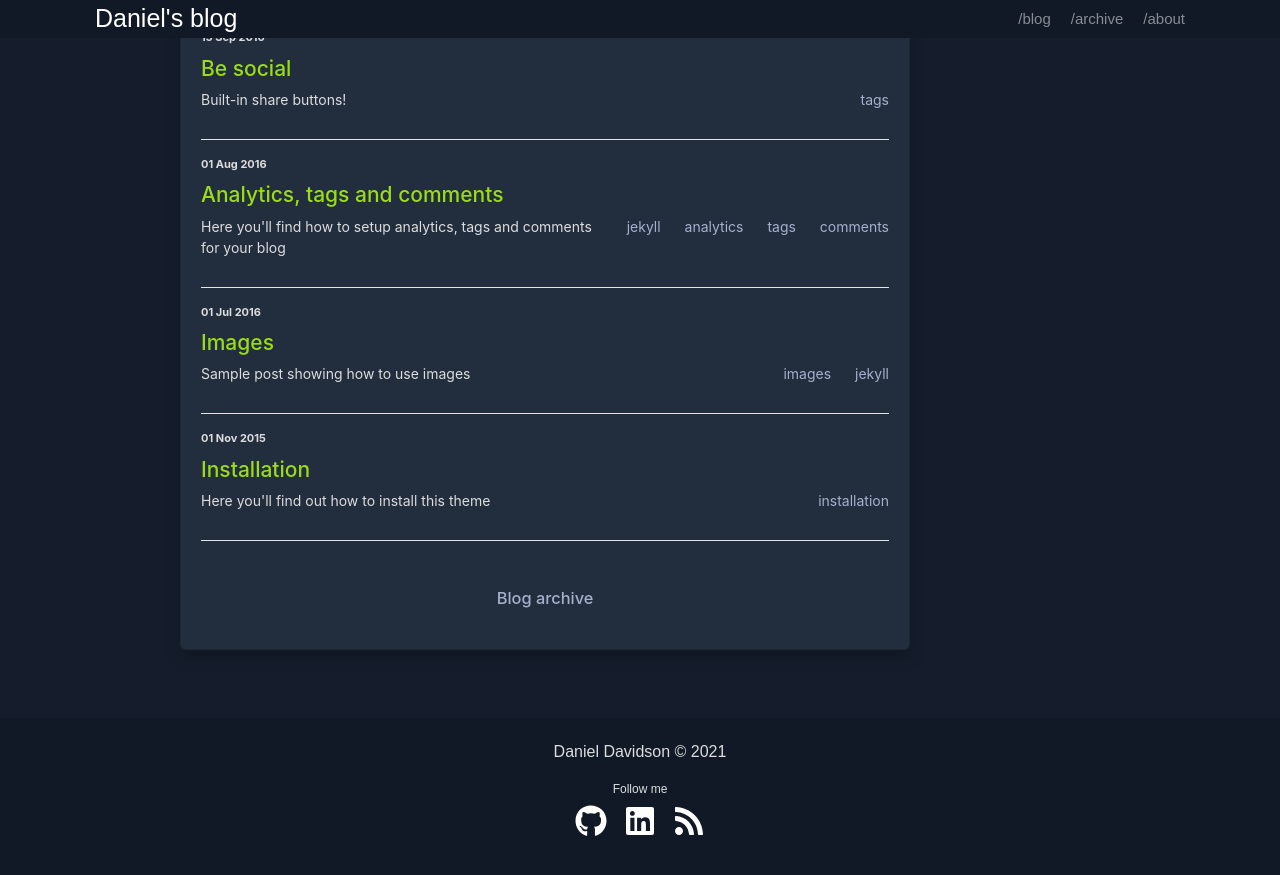
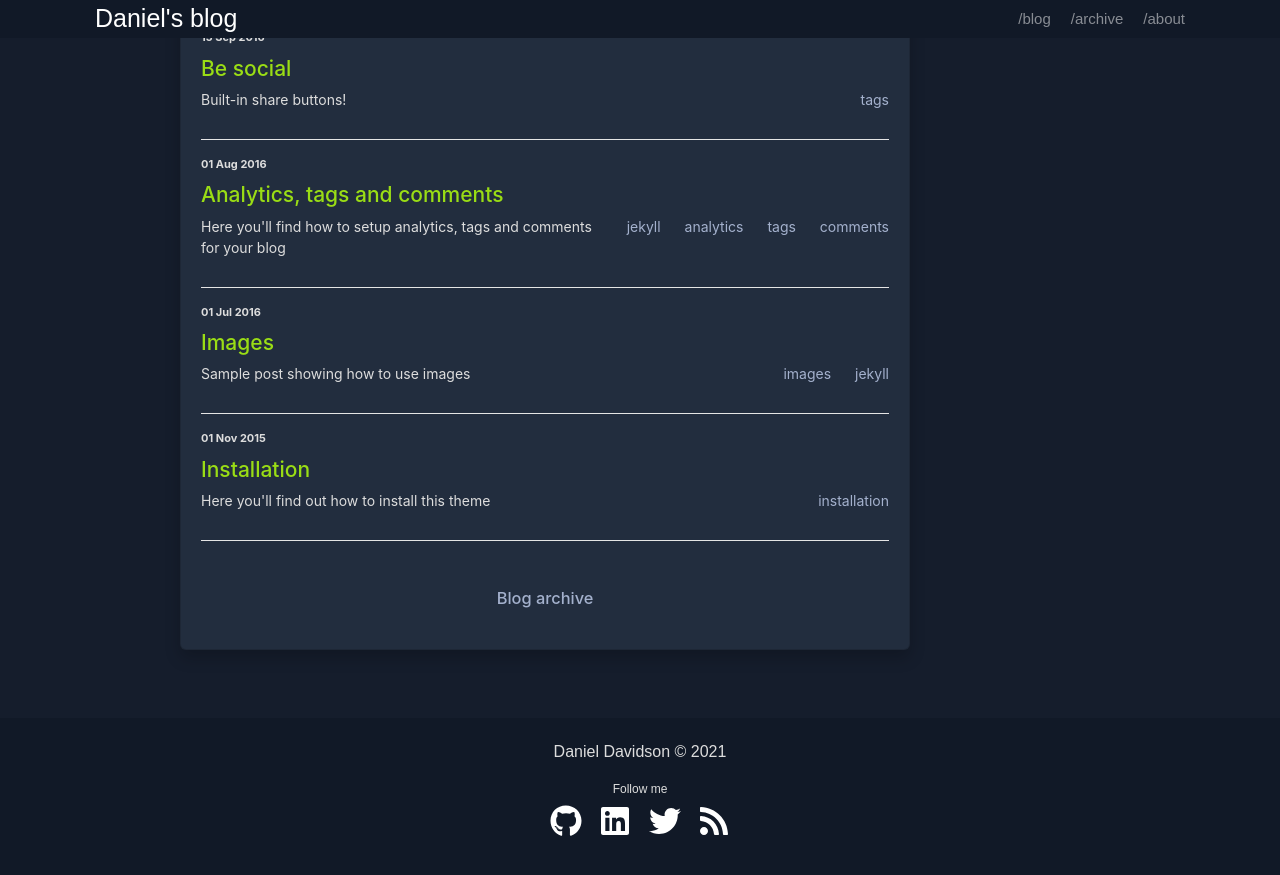
Before and after one commit to danieldavidson/danieldavidson.github.io, a Jekyll site: the page built from index.html, in a window 1280 px wide and 900 px high, scrolled down 832 px. Shown: the top 875 px of the window. Built offline with Jekyll 4.4.1, drawn with Linux system fonts in a browser that asks for light colours.

Commit message:
Update social

```diff
--- a/_config.yml
+++ b/_config.yml
@@ -25,6 +25,7 @@
   github: danieldavidson
   #stackoverflow: ''
   linkedin: danieldav
+  twitter: ''
   #instagram: ''
   #lastfm: ''
   rss: feed.xml
--- a/_includes/social.html
+++ b/_includes/social.html
@@ -20,6 +20,12 @@
     </li>
   {% endif %}
 
+  {% if site.social.twitter %}
+    <li>
+      <a title="{{ site.social.twitter }} on Instagram" href="https://twitter.com/{{ site.social.twitter }}" target="_blank"><i class="fab fa-twitter fa-2x"></i></a>
+    </li>
+  {% endif %}
+
   {% if site.social.instagram %}
     <li>
       <a title="{{ site.social.instagram }} on Instagram" href="https://instagram.com/{{ site.social.instagram }}" target="_blank"><i class="fab fa-instagram fa-2x"></i></a>
```
